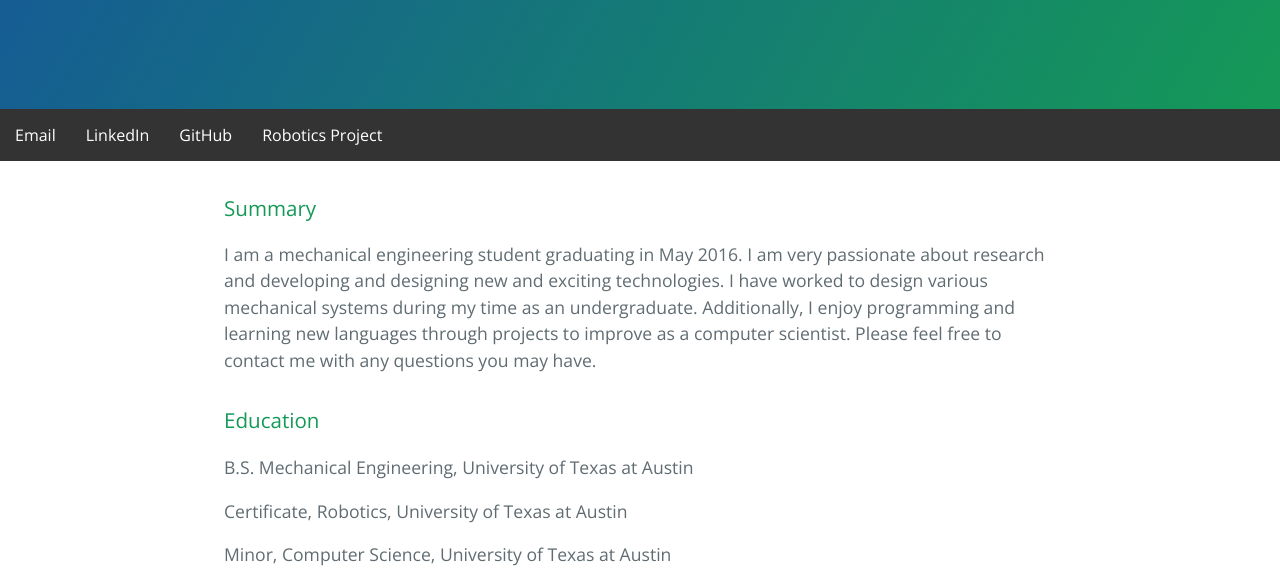
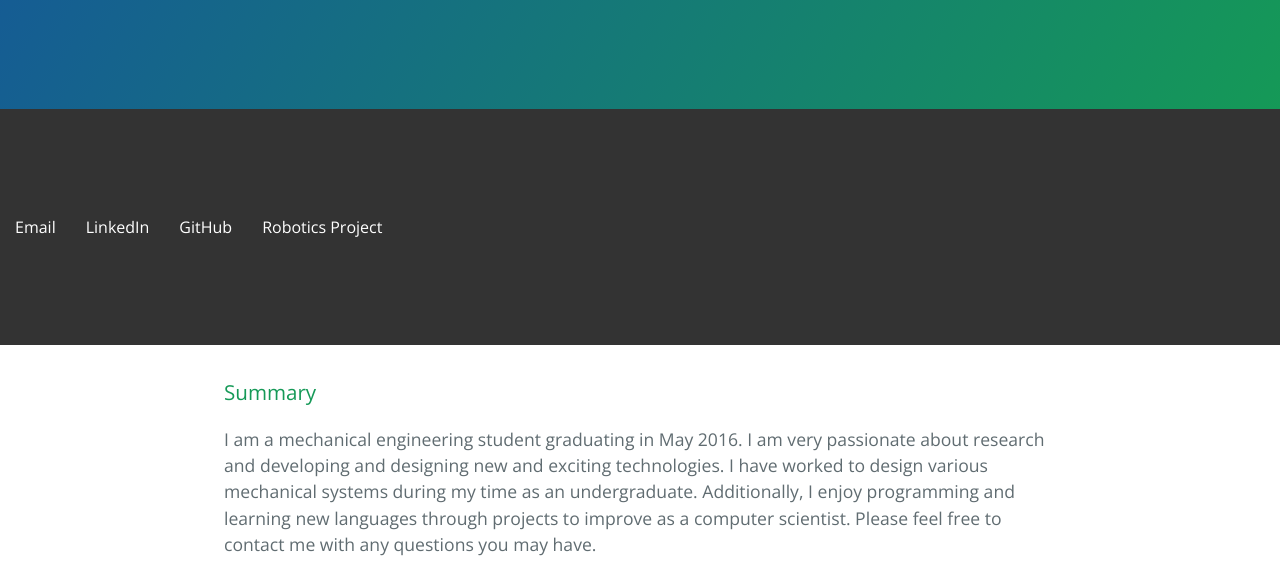
Before and after one commit to nathanriojas/nathanriojas.github.io, a plain HTML site: page index.html in a window 1280 px wide. Shown: the part 208-795 px from the top of the page. Drawn offline with nearby package versions, Linux system fonts and the light colour scheme.

Commit message:
Changing the size of the navigation bar

```diff
--- a/index.html
+++ b/index.html
@@ -25,7 +25,7 @@ li a {
     display: inline-block;
     color: white;
     text-align: center;
-    padding: 14px 15px;
+    padding: 8.3vw 15px;
     text-decoration: none;
 }
 
```
